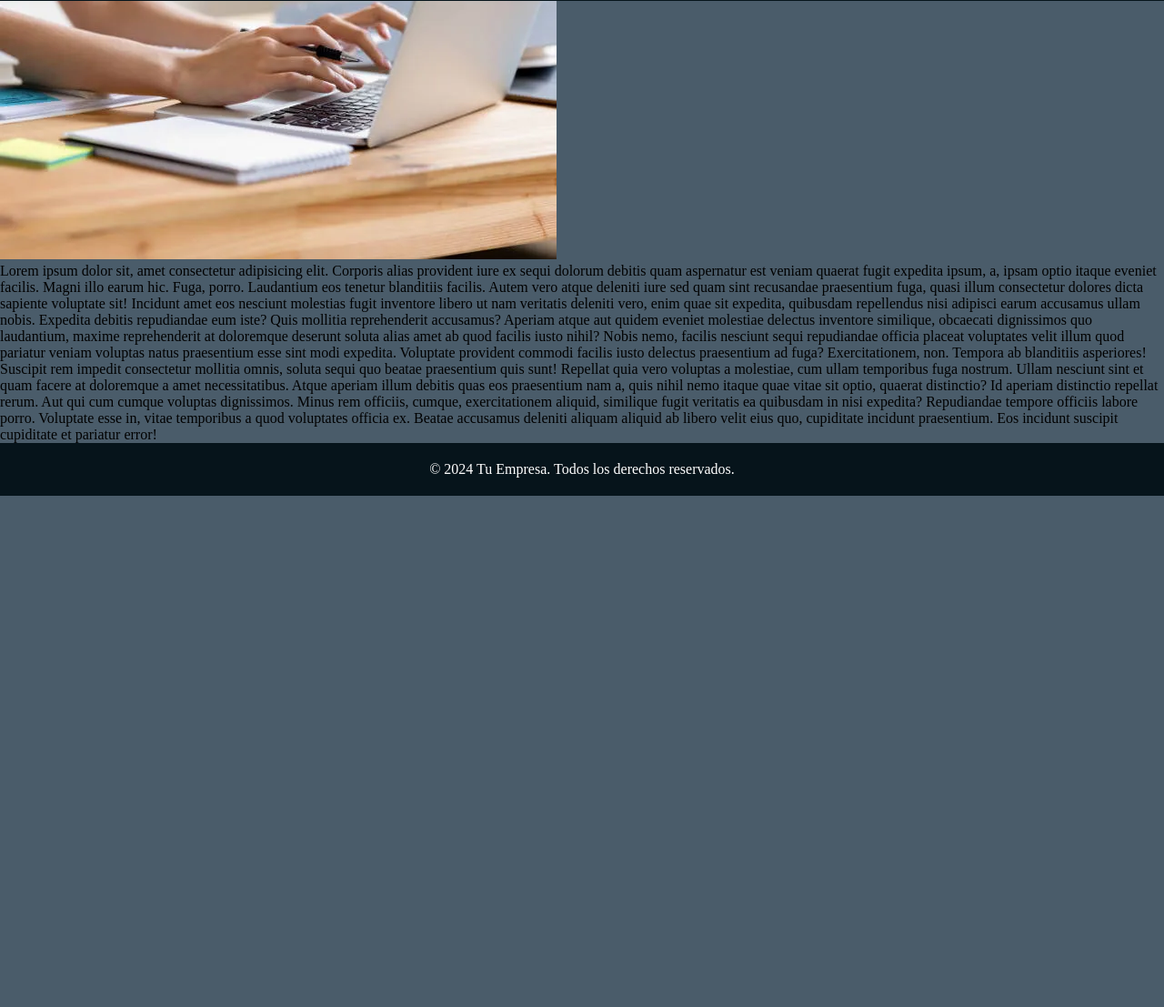
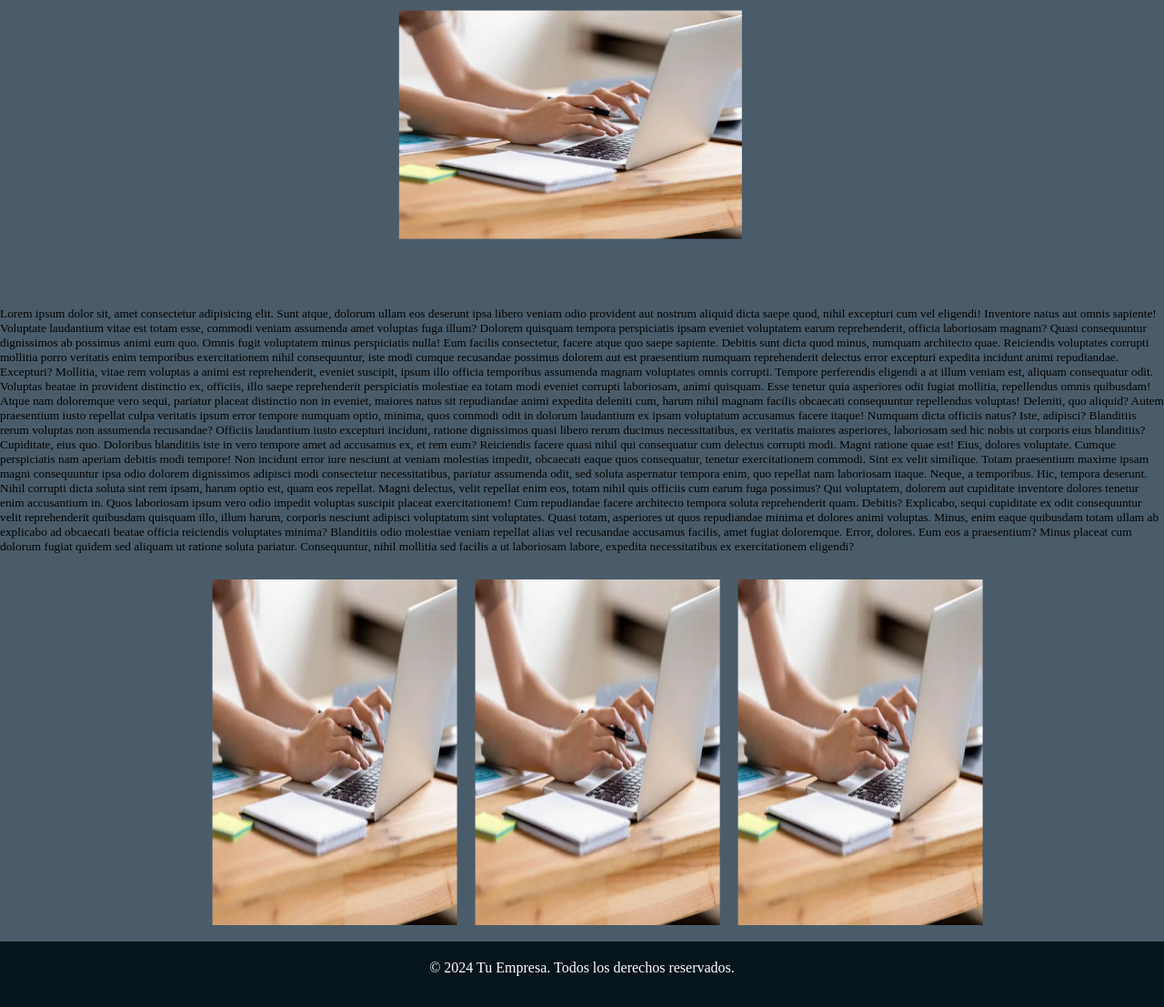
Before and after one commit to joaquinyab/Platillito, a plain HTML site: page index.html in a window 1280 px wide. Shown: the part 159-1266 px from the top of the page at 91% size. Before the commit the page ends 800 px from the top, so only its background shows below. Drawn offline with Linux system fonts and the light colour scheme.

Commit message:
cambios 06/04/2024

```diff
--- a/index.html
+++ b/index.html
@@ -26,19 +26,40 @@
     <div class="ImagenPrincipal">
     <img src="Imagenes\cierre-de-imagen-recortada-chica-estudiante-manos-escribiendo-usando-laptop.webp" alt="">
 
+    </div>
 
-        <p> Lorem ipsum dolor sit, amet consectetur adipisicing elit. Corporis alias provident iure ex sequi dolorum debitis quam aspernatur est veniam quaerat fugit expedita ipsum, a, ipsam optio itaque eveniet facilis.
-        Magni illo earum hic. Fuga, porro. Laudantium eos tenetur blanditiis facilis. Autem vero atque deleniti iure sed quam sint recusandae praesentium fuga, quasi illum consectetur dolores dicta sapiente voluptate sit!
-        Incidunt amet eos nesciunt molestias fugit inventore libero ut nam veritatis deleniti vero, enim quae sit expedita, quibusdam repellendus nisi adipisci earum accusamus ullam nobis. Expedita debitis repudiandae eum iste?
-        Quis mollitia reprehenderit accusamus? Aperiam atque aut quidem eveniet molestiae delectus inventore similique, obcaecati dignissimos quo laudantium, maxime reprehenderit at doloremque deserunt soluta alias amet ab quod facilis iusto nihil?
-        Nobis nemo, facilis nesciunt sequi repudiandae officia placeat voluptates velit illum quod pariatur veniam voluptas natus praesentium esse sint modi expedita. Voluptate provident commodi facilis iusto delectus praesentium ad fuga?
-        Exercitationem, non. Tempora ab blanditiis asperiores! Suscipit rem impedit consectetur mollitia omnis, soluta sequi quo beatae praesentium quis sunt! Repellat quia vero voluptas a molestiae, cum ullam temporibus fuga nostrum.
-        Ullam nesciunt sint et quam facere at doloremque a amet necessitatibus. Atque aperiam illum debitis quas eos praesentium nam a, quis nihil nemo itaque quae vitae sit optio, quaerat distinctio?
-        Id aperiam distinctio repellat rerum. Aut qui cum cumque voluptas dignissimos. Minus rem officiis, cumque, exercitationem aliquid, similique fugit veritatis ea quibusdam in nisi expedita? Repudiandae tempore officiis labore porro.
-        Voluptate esse in, vitae temporibus a quod voluptates officia ex. Beatae accusamus deleniti aliquam aliquid ab libero velit eius quo, cupiditate incidunt praesentium. Eos incidunt suscipit cupiditate et pariatur error! </p>
+
+    <div class="textoPrincipal">
+    <p >Lorem ipsum dolor sit, amet consectetur adipisicing elit. Sunt atque, dolorum ullam eos deserunt ipsa libero veniam odio provident aut nostrum aliquid dicta saepe quod, nihil excepturi cum vel eligendi!
+    Inventore natus aut omnis sapiente! Voluptate laudantium vitae est totam esse, commodi veniam assumenda amet voluptas fuga illum? Dolorem quisquam tempora perspiciatis ipsam eveniet voluptatem earum reprehenderit, officia laboriosam magnam?
+    Quasi consequuntur dignissimos ab possimus animi eum quo. Omnis fugit voluptatem minus perspiciatis nulla! Eum facilis consectetur, facere atque quo saepe sapiente. Debitis sunt dicta quod minus, numquam architecto quae.
+    Reiciendis voluptates corrupti mollitia porro veritatis enim temporibus exercitationem nihil consequuntur, iste modi cumque recusandae possimus dolorem aut est praesentium numquam reprehenderit delectus error excepturi expedita incidunt animi repudiandae. Excepturi?
+    Mollitia, vitae rem voluptas a animi est reprehenderit, eveniet suscipit, ipsum illo officia temporibus assumenda magnam voluptates omnis corrupti. Tempore perferendis eligendi a at illum veniam est, aliquam consequatur odit.
+    Voluptas beatae in provident distinctio ex, officiis, illo saepe reprehenderit perspiciatis molestiae ea totam modi eveniet corrupti laboriosam, animi quisquam. Esse tenetur quia asperiores odit fugiat mollitia, repellendus omnis quibusdam!
+    Atque nam doloremque vero sequi, pariatur placeat distinctio non in eveniet, maiores natus sit repudiandae animi expedita deleniti cum, harum nihil magnam facilis obcaecati consequuntur repellendus voluptas! Deleniti, quo aliquid?
+    Autem praesentium iusto repellat culpa veritatis ipsum error tempore numquam optio, minima, quos commodi odit in dolorum laudantium ex ipsam voluptatum accusamus facere itaque! Numquam dicta officiis natus? Iste, adipisci?
+    Blanditiis rerum voluptas non assumenda recusandae? Officiis laudantium iusto excepturi incidunt, ratione dignissimos quasi libero rerum ducimus necessitatibus, ex veritatis maiores asperiores, laboriosam sed hic nobis ut corporis eius blanditiis?
+    Cupiditate, eius quo. Doloribus blanditiis iste in vero tempore amet ad accusamus ex, et rem eum? Reiciendis facere quasi nihil qui consequatur cum delectus corrupti modi. Magni ratione quae est!
+    Eius, dolores voluptate. Cumque perspiciatis nam aperiam debitis modi tempore! Non incidunt error iure nesciunt at veniam molestias impedit, obcaecati eaque quos consequatur, tenetur exercitationem commodi. Sint ex velit similique.
+    Totam praesentium maxime ipsam magni consequuntur ipsa odio dolorem dignissimos adipisci modi consectetur necessitatibus, pariatur assumenda odit, sed soluta aspernatur tempora enim, quo repellat nam laboriosam itaque. Neque, a temporibus.
+    Hic, tempora deserunt. Nihil corrupti dicta soluta sint rem ipsam, harum optio est, quam eos repellat. Magni delectus, velit repellat enim eos, totam nihil quis officiis cum earum fuga possimus?
+    Qui voluptatem, dolorem aut cupiditate inventore dolores tenetur enim accusantium in. Quos laboriosam ipsum vero odio impedit voluptas suscipit placeat exercitationem! Cum repudiandae facere architecto tempora soluta reprehenderit quam. Debitis?
+    Explicabo, sequi cupiditate ex odit consequuntur velit reprehenderit quibusdam quisquam illo, illum harum, corporis nesciunt adipisci voluptatum sint voluptates. Quasi totam, asperiores ut quos repudiandae minima et dolores animi voluptas.
+    Minus, enim eaque quibusdam totam ullam ab explicabo ad obcaecati beatae officia reiciendis voluptates minima? Blanditiis odio molestiae veniam repellat alias vel recusandae accusamus facilis, amet fugiat doloremque. Error, dolores.
+    Eum eos a praesentium? Minus placeat cum dolorum fugiat quidem sed aliquam ut ratione soluta pariatur. Consequuntur, nihil mollitia sed facilis a ut laboriosam labore, expedita necessitatibus ex exercitationem eligendi?
 
     </div>
 
+
+    <br>
+
+    <div class="Imagenes">
+        <img src="Imagenes\cierre-de-imagen-recortada-chica-estudiante-manos-escribiendo-usando-laptop.webp" alt="">
+        <img src="Imagenes\cierre-de-imagen-recortada-chica-estudiante-manos-escribiendo-usando-laptop.webp" alt="">
+        <img src="Imagenes\cierre-de-imagen-recortada-chica-estudiante-manos-escribiendo-usando-laptop.webp" alt="">
+    </div>
+
+    <br>
     <footer>
             <p>© 2024 Tu Empresa. Todos los derechos reservados.</p>
     </footer>
--- a/styles.css
+++ b/styles.css
@@ -11,7 +11,7 @@ body{
 .Container{
     position: fixed;
     width: 100vw;
-    height: 20vh;
+
     z-index: 50;
 
 }
@@ -19,7 +19,7 @@ body{
 
 .NavigationBar{
     position: absolute;
-    height: 20vh;
+    height: 12vh;
     width: 100%;
     background: #06141B;
     align-content: center;
@@ -43,23 +43,70 @@ body{
 
 }
 
+.ImagenPrincipal{
+    position: relative;
+    top: 20px;
+    width: 98vw;
+    height: 50vh;
+    text-align: center;
+}
 
 img{
-    top: 20%;
+    position: absolute;
+    display: block;
+    top: 60%;
+    left: 50%;
+    margin:0;
+    -ms-transform: translate(-50%, -50%);
+    transform: translate(-50%, -50%);
+
+
+
+
+    width: 30%
+
 }
 
 
 
+.textoPrincipal{
+    position: relative;
+    top: 60px;
+    font-size: smaller;
+}
 
 
+
+.Imagenes{
+    position: relative;
+    width: 70vw;
+    display: flex;
+    margin-top: 50px;
+    height: 50vh;
+
+}
+
+.Imagenes img{
+    position: relative;
+    display: inline-block;
+    top: 50%;
+    left: 40%;
+    margin: 10px;
+    -ms-transform: translate(-50%, -50%);
+    transform: translate(-50%, -50%);
+
+
+}
 
 
 
 footer {
+    position: relative;
     background: #06141B;
     color: #fff;
     text-align: center;
     padding: 20px 0;
     bottom: 0;
     width: 100%;
+    height: 20vh;
 }
```
